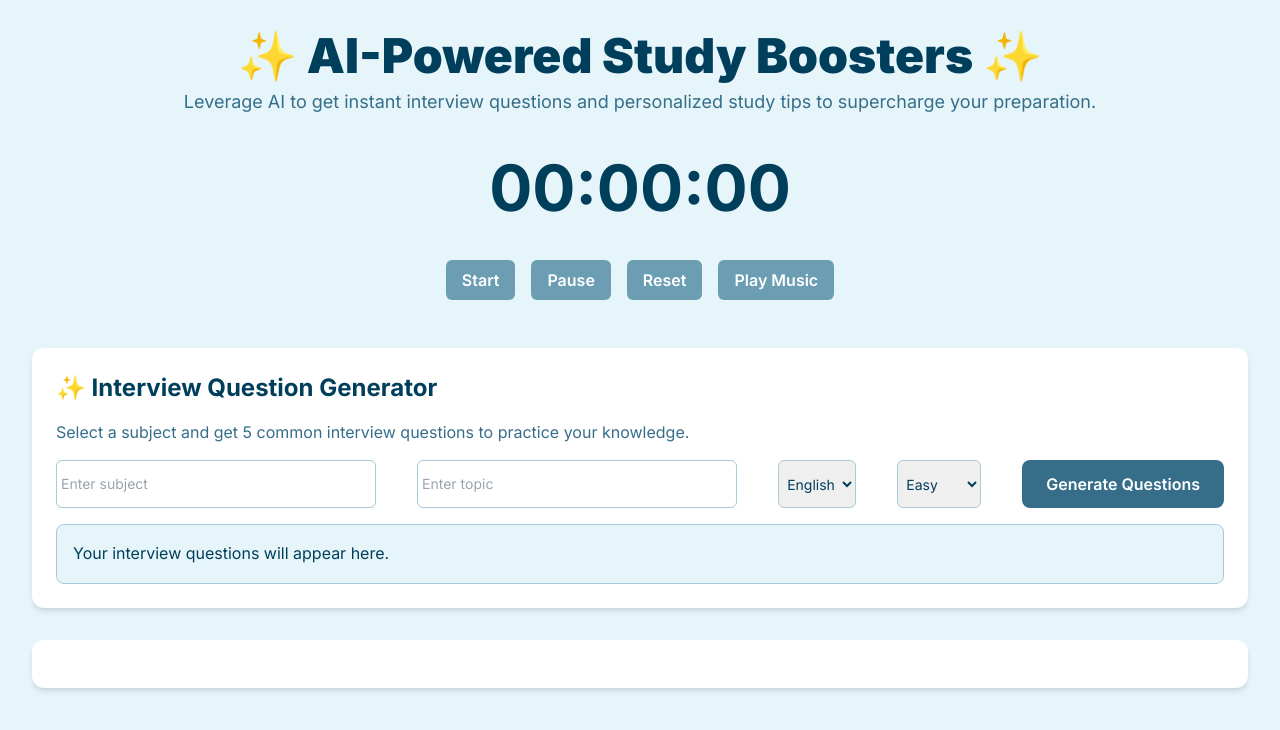
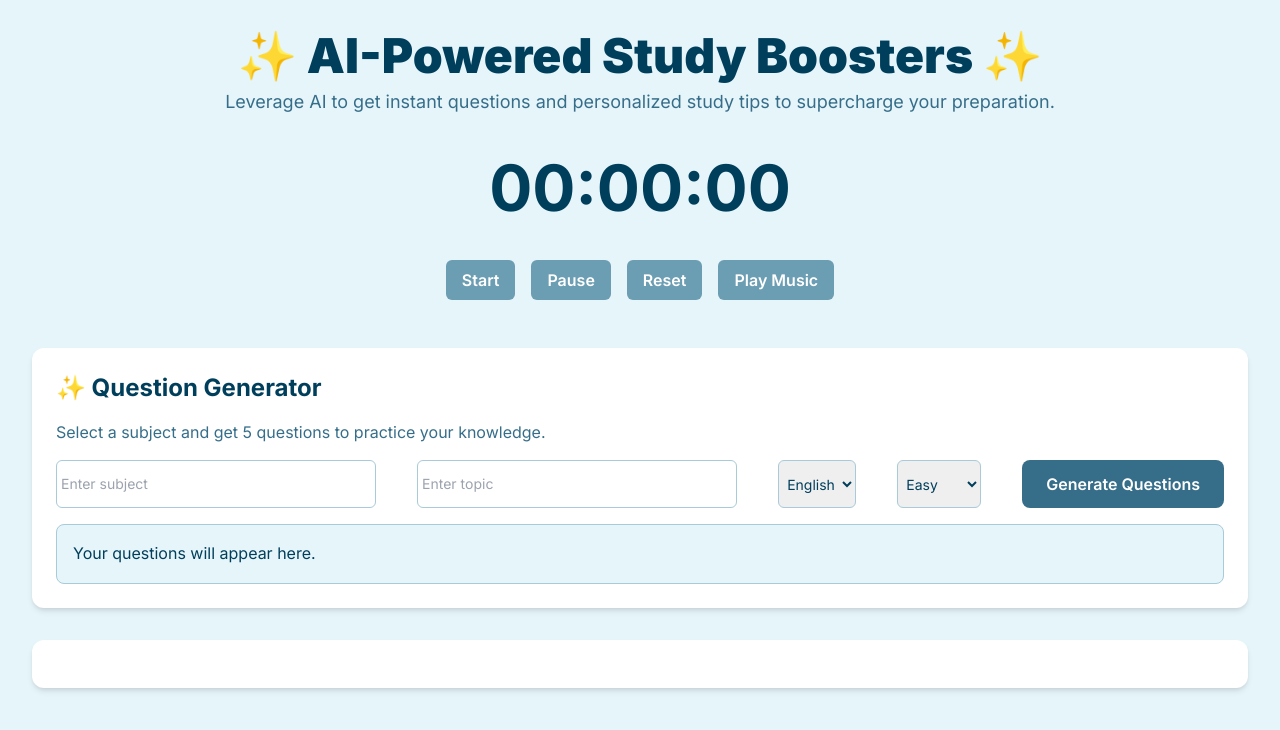
Before and after one commit to arpitmaurya0/qizee, a plain HTML site: page index.html in a window 1280 px wide. Drawn offline with nearby package versions, Linux system fonts and the light colour scheme; a script that the page names is missing.

Commit message:
Update index.html

```diff
--- a/index.html
+++ b/index.html
@@ -131,7 +131,7 @@
 
         <header class="text-center mb-12">
             <h1 class="text-4xl md:text-5xl font-extrabold mb-2">✨ AI-Powered Study Boosters ✨</h1>
-            <p class="text-lg text-[#366E8A]">Leverage AI to get instant interview questions and personalized study tips to supercharge your preparation.</p>
+            <p class="text-lg text-[#366E8A]">Leverage AI to get instant questions and personalized study tips to supercharge your preparation.</p>
 
             <!-- Timer Section -->
             <div class="timer-display-container" style="text-align: center; margin-top: 1.5rem; margin-bottom: 1.5rem;">
@@ -194,8 +194,8 @@
         <section id="ai-features" class="mb-16">
             <div class="grid grid-cols-1 md:grid-cols-2 gap-8">
                 <div class="card md:col-span-2">
-                    <h3 class="text-2xl font-bold mb-4">✨ Interview Question Generator</h3>
-                    <p class="text-[#366E8A] mb-4">Select a subject and get 5 common interview questions to practice your knowledge.</p>
+                    <h3 class="text-2xl font-bold mb-4">✨ Question Generator</h3>
+                    <p class="text-[#366E8A] mb-4">Select a subject and get 5 questions to practice your knowledge.</p>
     <div class="flex flex-col sm:flex-row gap-4 mb-4 justify-between">
         <input id="subjectInput" type="text" placeholder="Enter subject" class="p-1 text-sm border border-[#A8CAD9] rounded-md flex-1 max-w-xs" />
         <input id="topicInput" type="text" placeholder="Enter topic" class="p-1 text-sm border border-[#A8CAD9] rounded-md flex-1 max-w-xs" />
@@ -210,7 +210,7 @@
         </select>
         <button id="generateQuestionBtn" class="ai-button">Generate Questions</button>
     </div>
-                    <div id="interviewQuestionOutput" class="ai-output">Your interview questions will appear here.</div>
+                    <div id="interviewQuestionOutput" class="ai-output">Your questions will appear here.</div>
                 </div>
 
                 <div class="card md:col-span-2">
@@ -299,7 +299,7 @@ document.getElementById('generateQuestionBtn').addEventListener('click', async (
         return;
     }
 
-    let prompt = `Generate 5 multiple-choice questions for a technical interview at a service-based company for a B.Tech student on the topic of ${topic} in the subject ${subject}. Each question should have exactly 4 options. For each question, indicate the correct answer index (0-3). The questions should be clear and concise. Provide the output as a JSON array of objects, where each object has 'question', 'options' (an array of 4 strings), and 'correctAnswerIndex' (a number). Difficulty level is ${difficulty}. The questions should be generated in ${language}.`;
+    let prompt = `Generate 5 multiple-choice questions suitable for UPPCS or UPSC (Civil services) preliminary exams on the topic of ${topic} in the subject ${subject}. Each question must be conceptually deep, analytically challenging, or factually significant, suitable for competitive exam aspirants. Each question should have exactly 4 options. For each question, indicate the correct answer index (0-3). The questions should be clear and concise. Provide the output as a JSON array of objects, where each object has 'question', 'options' (an array of 4 strings), and 'correctAnswerIndex' (a number). Difficulty level is ${difficulty}. The questions should be generated in ${language}.`;
 
     const mcqSchema = {
         type: "ARRAY",
```
